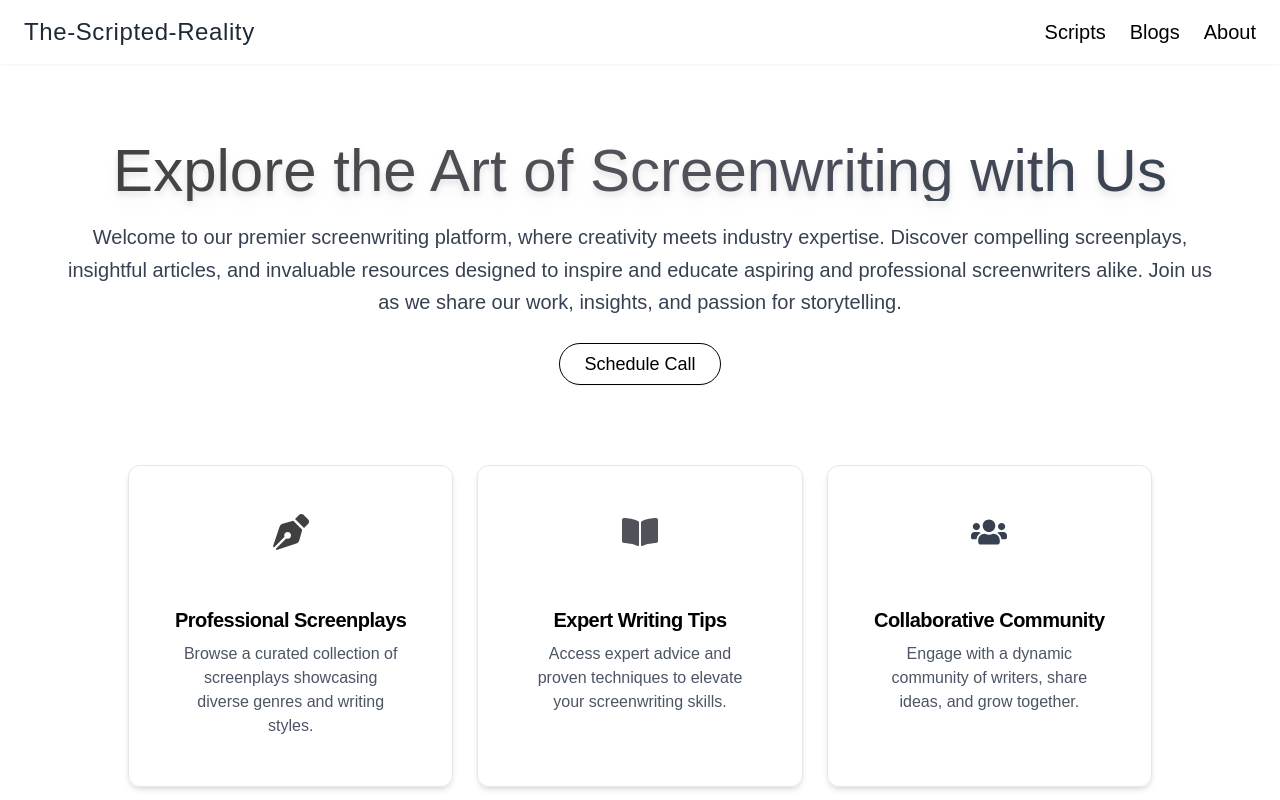
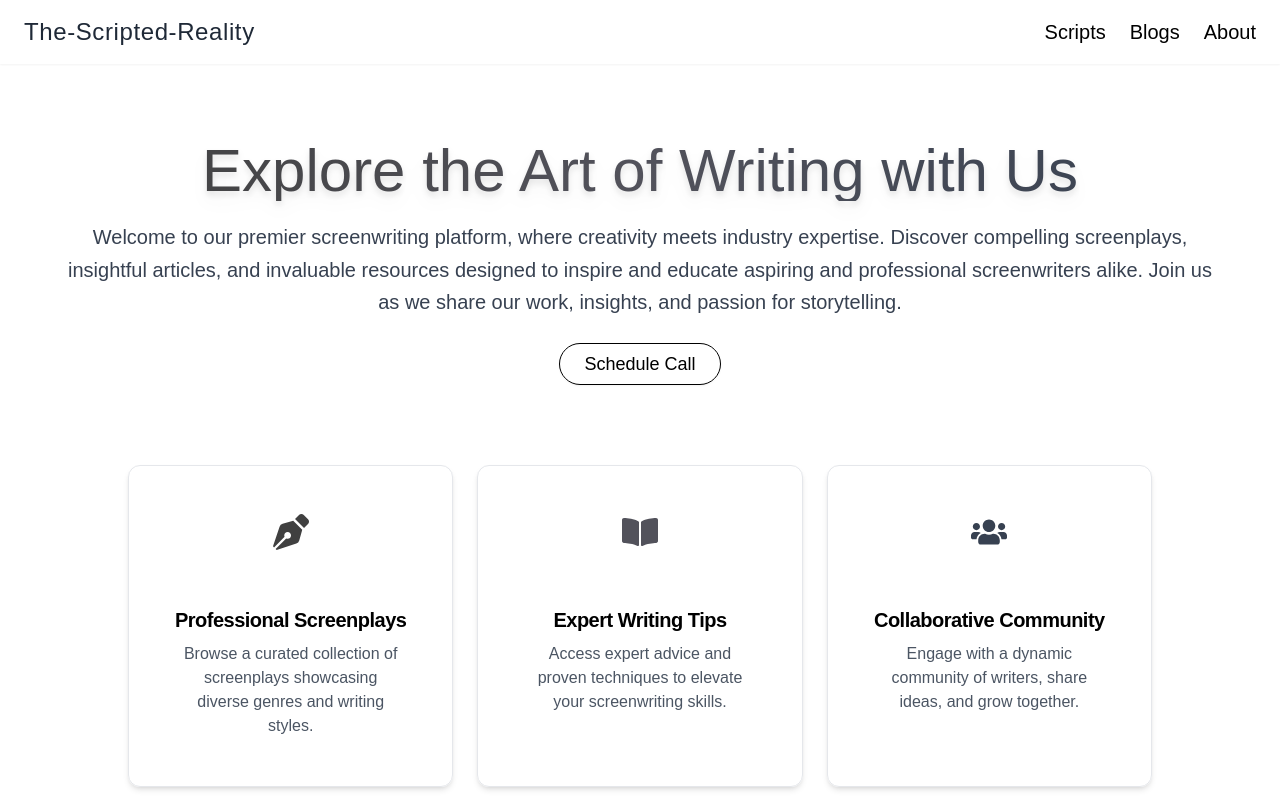
Before and after one commit to RRAJ644/the-scripted-reality, a Next.js app: page /about in a window 1280 px wide. Shown: the top 800 px of the page. Built offline with nearby package versions, Linux system fonts and the light colour scheme.

Commit message:
professional work

```diff
--- a/app/about/page.tsx
+++ b/app/about/page.tsx
@@ -3,7 +3,7 @@ import { Card, CardHeader, CardTitle, CardContent } from '@/components/ui/card'
 import { FaPenNib, FaBookOpen, FaUsers } from 'react-icons/fa'
 
 const config = {
-  heading: 'Explore the Art of Screenwriting with Us',
+  heading: 'Explore the Art of Writing with Us',
   description:
     'Welcome to our premier screenwriting platform, where creativity meets industry expertise. Discover compelling screenplays, insightful articles, and invaluable resources designed to inspire and educate aspiring and professional screenwriters alike. Join us as we share our work, insights, and passion for storytelling.',
   buttons: [
```
